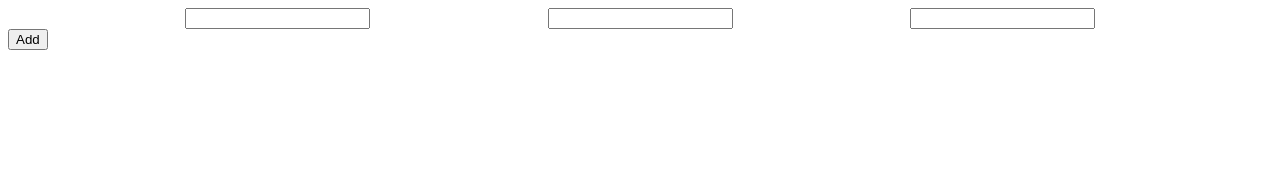
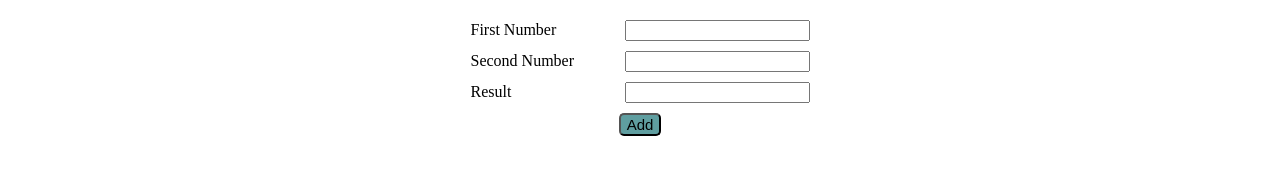
Before and after one commit to deStarxis/MAPLabAssignments, a plain HTML site: page Lab6/exerciseTwo/calculator.html in a window 1280 px wide. Drawn offline with Linux system fonts and the light colour scheme.

Commit message:
added new changes

```diff
--- a/Lab6/exerciseTwo/calculator.html
+++ b/Lab6/exerciseTwo/calculator.html
@@ -5,20 +5,44 @@
     <meta http-equiv="X-UA-Compatible" content="IE=edge" />
     <meta name="viewport" content="width=device-width, initial-scale=1.0" />
     <title>Calculator</title>
+    <style>
+      div {
+        margin-bottom: 10px;
+      }
+      label {
+        display: inline-block;
+        width: 150px;
+        text-align: left;
+      }
+    </style>
   </head>
   <body>
-    <div style="display: flex; justify-content: space-evenly">
+    <div style="display: grid; justify-content: space-evenly; margin-top: 20px">
       <div>
-        <input type="text" id="firstNum" pattern="[0-9]+" />
+        <label>First Number</label>
+        <input type="number" id="firstNum" />
       </div>
       <div>
-        <input type="text" id="secondNum" pattern="[0-9]+" />
+        <label>Second Number</label>
+        <input type="number" id="secondNum" />
       </div>
       <div>
-        <input type="text" id="answer" readonly />
+        <label>Result</label>
+        <input type="number" id="answer" readonly />
+      </div>
+      <div style="align-items: center; justify-content: center; display: flex">
+        <button
+          id="swapButton"
+          style="
+            font-size: 15px;
+            border-radius: 5px;
+            background-color: cadetblue;
+          "
+        >
+          Add
+        </button>
       </div>
     </div>
-    <div><button id="swapButton">Add</button></div>
   </body>
   <script>
     function Add() {
```
